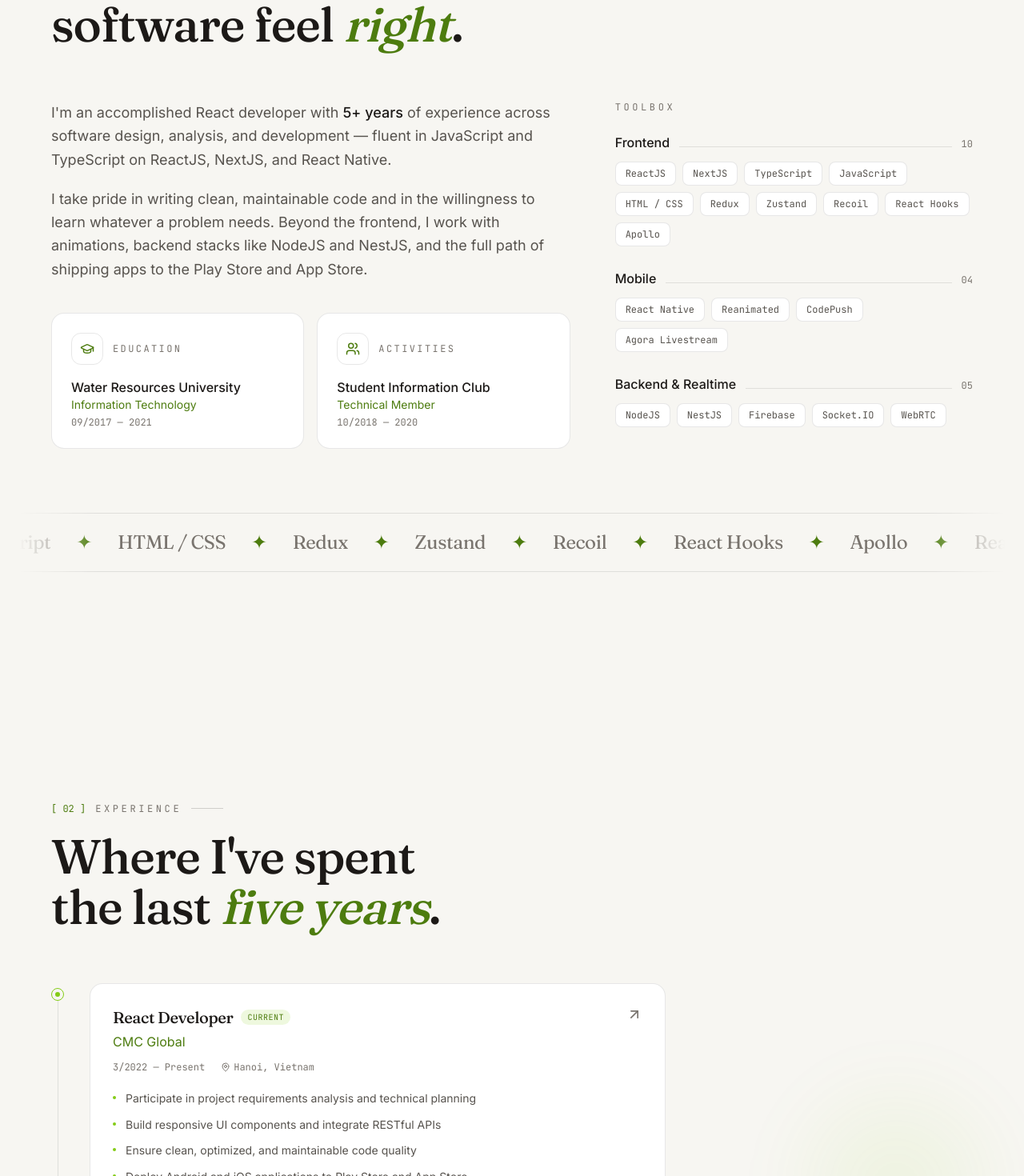
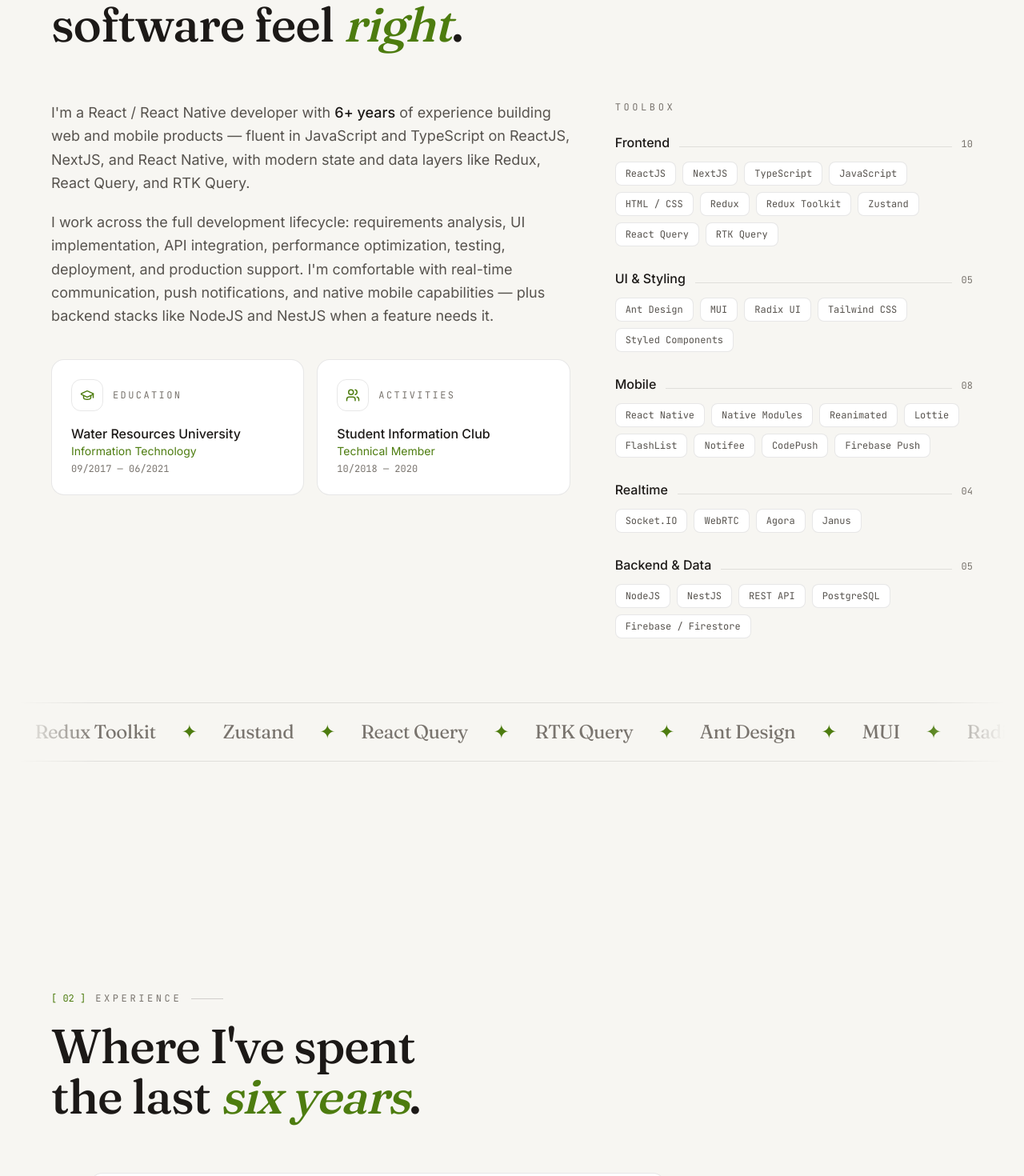
Before and after one commit to neddtu/portfolio, a React (Vite) app: page / in a window 1280 px wide. Shown: the part 1100-2570 px from the top of the page at 80% size. Built offline with nearby package versions, Linux system fonts and the light colour scheme.

Commit message:
content: sync portfolio with updated CV
- Update email, 6+ years experience, 5 companies
- Add OTC Platform and Bigfast Shop to selected work
- Expand skill groups (UI, mobile, realtime, backend)
- Add Eastplayers and Trixgo freelance roles
- Replace CV PDF with latest version

```diff
--- a/src/components/About.jsx
+++ b/src/components/About.jsx
@@ -52,18 +52,20 @@ const About = () => {
               className="space-y-5 text-lg leading-relaxed text-muted"
             >
               <p>
-                I'm an accomplished React developer with{" "}
-                <span className="font-medium text-fg">5+ years</span> of
-                experience across software design, analysis, and development —
-                fluent in JavaScript and TypeScript on ReactJS, NextJS, and
-                React Native.
+                I'm a React / React Native developer with{" "}
+                <span className="font-medium text-fg">6+ years</span> of
+                experience building web and mobile products — fluent in
+                JavaScript and TypeScript on ReactJS, NextJS, and React Native,
+                with modern state and data layers like Redux, React Query, and
+                RTK Query.
               </p>
               <p>
-                I take pride in writing clean, maintainable code and in the
-                willingness to learn whatever a problem needs. Beyond the
-                frontend, I work with animations, backend stacks like NodeJS and
-                NestJS, and the full path of shipping apps to the Play Store and
-                App Store.
+                I work across the full development lifecycle: requirements
+                analysis, UI implementation, API integration, performance
+                optimization, testing, deployment, and production support. I'm
+                comfortable with real-time communication, push notifications,
+                and native mobile capabilities — plus backend stacks like NodeJS
+                and NestJS when a feature needs it.
               </p>
             </motion.div>
 
--- a/src/components/Experience.jsx
+++ b/src/components/Experience.jsx
@@ -13,7 +13,7 @@ const Experience = () => {
       <div className="mx-auto max-w-6xl">
         <SectionHeading index="02" label="Experience">
           Where I've spent <br className="hidden sm:block" />
-          the last <span className="text-accent-text italic">five years</span>.
+          the last <span className="text-accent-text italic">six years</span>.
         </SectionHeading>
 
         <div className="mt-16 max-w-3xl">
--- a/src/components/Hero.jsx
+++ b/src/components/Hero.jsx
@@ -120,7 +120,7 @@ const Hero = () => {
             <span className="font-medium text-fg">ReactJS</span>,{" "}
             <span className="font-medium text-fg">Next.js</span>,{" "}
             <span className="font-medium text-fg">NestJS</span>, and{" "}
-            <span className="font-medium text-fg">React Native</span>. Five-plus
+            <span className="font-medium text-fg">React Native</span>. Six-plus
             years turning complex requirements into products people enjoy using.
           </motion.p>
 
@@ -196,7 +196,7 @@ const Hero = () => {
                   <MapPin size={13} /> Hanoi, VN
                 </span>
                 <span className="rounded-full bg-accent px-2.5 py-1 font-mono text-[11px] font-semibold text-on-accent">
-                  5+ yrs
+                  6+ yrs
                 </span>
               </div>
             </div>
--- a/src/components/Projects.jsx
+++ b/src/components/Projects.jsx
@@ -7,6 +7,8 @@ import {
   Image,
   Smartphone,
   Video,
+  CandlestickChart,
+  ShoppingBag,
   ArrowUpRight,
 } from "lucide-react";
 import SectionHeading from "./SectionHeading";
@@ -20,6 +22,8 @@ const ICONS = {
   image: Image,
   smartphone: Smartphone,
   video: Video,
+  trading: CandlestickChart,
+  shop: ShoppingBag,
 };
 
 const Projects = () => {
--- a/src/data/index.js
+++ b/src/data/index.js
@@ -7,7 +7,7 @@ export const personalInfo = {
   name: "Ned",
   firstName: "Ned",
   role: "Full-Stack Developer",
-  email: "tucoi229@gmail.com",
+  email: "tucoi052@gmail.com",
   phone: "0855654257",
   address: "339 Minh Khai, Hai Ba Trung, Ha Noi",
   github: "https://github.com/neddtu",
@@ -19,15 +19,15 @@ export const personalInfo = {
 export const roles = [
   "ReactJS Developer",
   "Next.js Developer",
+  "React Native Developer",
   "NestJS Developer",
-  "React Native Developer",
 ];
 
 // Headline stats
 export const stats = [
-  { value: "5+", label: "Years of experience" },
+  { value: "6+", label: "Years of experience" },
   { value: "10+", label: "Projects shipped" },
-  { value: "3", label: "Companies" },
+  { value: "5", label: "Companies" },
 ];
 
 // Skills grouped by discipline (rendered as a structured list + marquee)
@@ -41,19 +41,36 @@ export const skillGroups = [
       "JavaScript",
       "HTML / CSS",
       "Redux",
+      "Redux Toolkit",
       "Zustand",
-      "Recoil",
-      "React Hooks",
-      "Apollo",
+      "React Query",
+      "RTK Query",
     ],
   },
   {
-    label: "Mobile",
-    items: ["React Native", "Reanimated", "CodePush", "Agora Livestream"],
+    label: "UI & Styling",
+    items: ["Ant Design", "MUI", "Radix UI", "Tailwind CSS", "Styled Components"],
   },
   {
-    label: "Backend & Realtime",
-    items: ["NodeJS", "NestJS", "Firebase", "Socket.IO", "WebRTC"],
+    label: "Mobile",
+    items: [
+      "React Native",
+      "Native Modules",
+      "Reanimated",
+      "Lottie",
+      "FlashList",
+      "Notifee",
+      "CodePush",
+      "Firebase Push",
+    ],
+  },
+  {
+    label: "Realtime",
+    items: ["Socket.IO", "WebRTC", "Agora", "Janus"],
+  },
+  {
+    label: "Backend & Data",
+    items: ["NodeJS", "NestJS", "REST API", "PostgreSQL", "Firebase / Firestore"],
   },
 ];
 
@@ -63,7 +80,7 @@ export const skills = skillGroups.flatMap((group) => group.items);
 // Work history (most recent first)
 export const experiences = [
   {
-    title: "React Developer",
+    title: "React / React Native Developer",
     company: "CMC Global",
     period: "3/2022 — Present",
     location: "Hanoi, Vietnam",
@@ -76,9 +93,31 @@ export const experiences = [
     ],
   },
   {
+    title: "Freelance React Native Developer",
+    company: "Eastplayers",
+    period: "06/2022 — 08/2022",
+    location: "Remote",
+    current: false,
+    description: [
+      "Built cross-platform mobile UI and integrated APIs",
+      "Ensured clean and optimized code quality",
+    ],
+  },
+  {
+    title: "Freelance React Native Developer",
+    company: "Trixgo",
+    period: "11/2021 — 03/2022",
+    location: "Remote",
+    current: false,
+    description: [
+      "Built cross-platform mobile UI and integrated APIs",
+      "Ensured clean and optimized code quality",
+    ],
+  },
+  {
     title: "React Native Developer",
     company: "PAL VN",
-    period: "2/2021 — 3/2022",
+    period: "02/2021 — 03/2022",
     location: "Hanoi, Vietnam",
     current: false,
     description: [
@@ -103,6 +142,14 @@ export const experiences = [
 
 // Featured projects. `icon` maps to a Lucide icon in the Projects component.
 export const projects = [
+  {
+    title: "OTC Platform",
+    category: "Fintech · Web",
+    icon: "trading",
+    description:
+      "OTC trading platform for digital assets — user onboarding, KYC verification, order management, and transaction processing.",
+    tags: ["ReactJS", "TypeScript", "Redux", "RTK Query", "Socket.IO", "Antd"],
+  },
   {
     title: "KSP Steel",
     category: "Enterprise · Web",
@@ -149,7 +196,15 @@ export const projects = [
     icon: "video",
     description:
       "Video platform for remote teams — secure meetings, live streaming, and collaboration powering productivity.",
-    tags: ["React Native", "TypeScript", "WebRTC", "Socket.IO", "Redux"],
+    tags: ["React Native", "TypeScript", "WebRTC", "Socket.IO", "Janus"],
+  },
+  {
+    title: "Bigfast Shop",
+    category: "E-commerce · Mobile",
+    icon: "shop",
+    description:
+      "Shopping app for registered stores to sell fashion and cosmetic products, with real-time chat between shops and customers.",
+    tags: ["React Native", "TypeScript", "Redux", "Socket.IO", "WebRTC", "Firebase"],
   },
 ];
 
@@ -164,7 +219,7 @@ export const menuItems = [
 export const education = {
   school: "Water Resources University",
   major: "Information Technology",
-  period: "09/2017 — 2021",
+  period: "09/2017 — 06/2021",
 };
 
 export const activities = {
```
Also changed, not shown: 2 other files (tests, documents, lock files or other folders).
